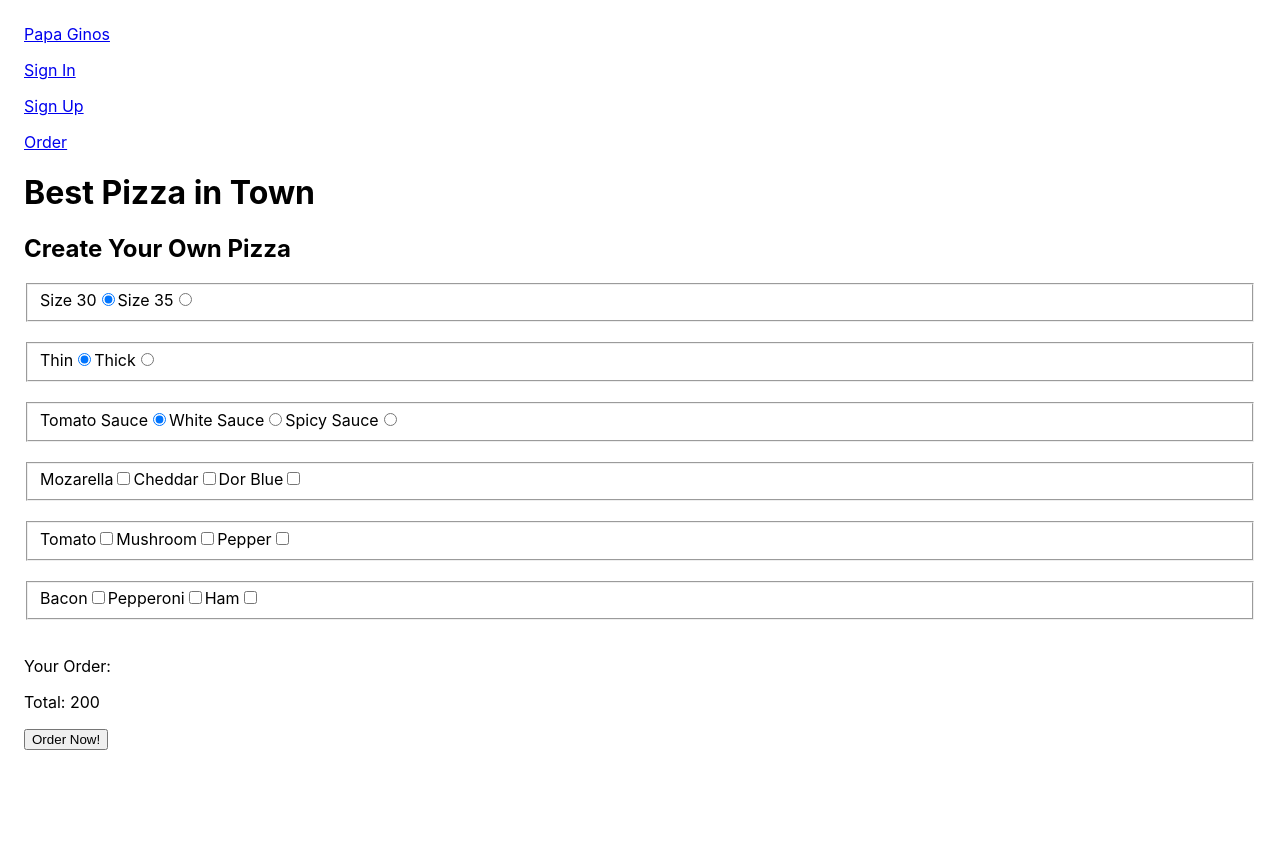
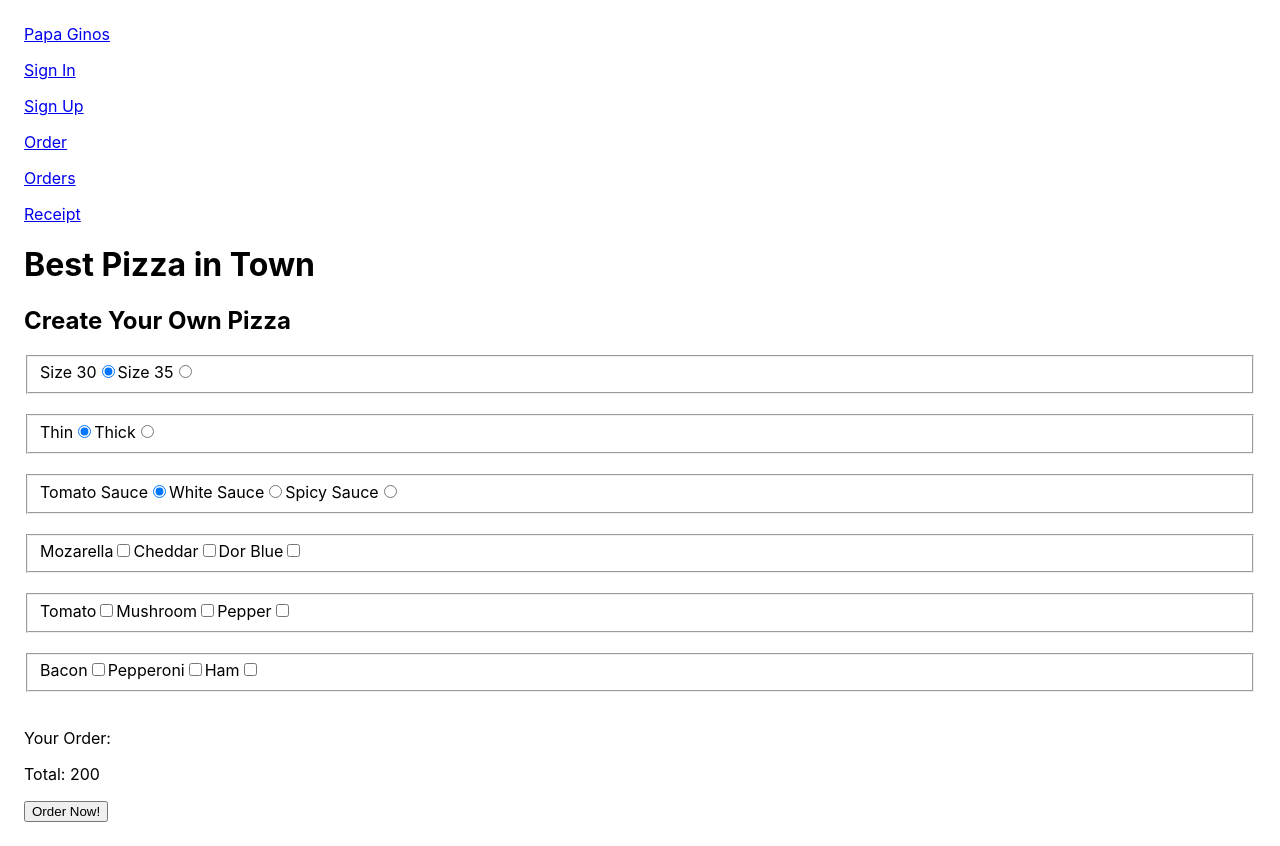
Before and after one commit to tan75/papaginos, a React (Create React App) app: page / in a window 1280 px wide. Before the commit the page ends 800 px from the top, so only its background shows below. Built offline with nearby package versions, Linux system fonts and the light colour scheme.

Commit message:
Add private routes, skip tests

```diff
--- a/src/App.js
+++ b/src/App.js
@@ -26,18 +26,24 @@
         <p>
           <Link to="/order">Order</Link>
         </p>
+        <p>
+          <Link to="/orders">Orders</Link>
+        </p>
+        <p>
+          <Link to="/receipt">Receipt</Link>
+        </p>
       </nav>
       <h1>Best Pizza in Town</h1>
       <Switch>
-        <Route path="/receipt">
+        <PrivateRoute path="/receipt" redirectPath="/signin">
           <ReceiptPage />
-        </Route>
+        </PrivateRoute>
         <PrivateRoute path="/order" redirectPath="/signin">
           <OrderPage />
         </PrivateRoute>
-        <Route path="/orders">
+        <PrivateRoute path="/orders" redirectPath="/signin">
           <OrdersPage />
-        </Route>
+        </PrivateRoute>
         <Route path="/signin">
           <SignInPage />
         </Route>
--- a/src/order/ReceiptPage.js
+++ b/src/order/ReceiptPage.js
@@ -1,10 +1,13 @@
 import React from 'react';
+import { useAuth } from '../access/AuthContext';
 
 const ReceiptPage = () => {
+  const { signOut } = useAuth();
   return (
     <div>
       <h2>Your Receipt</h2>
       <p>Thank you for your payment!</p>
+      <button onClick={signOut}>Sign Out</button>
     </div>
   );
 };
```
Also changed, not shown: 1 other file (tests, documents, lock files or other folders).
